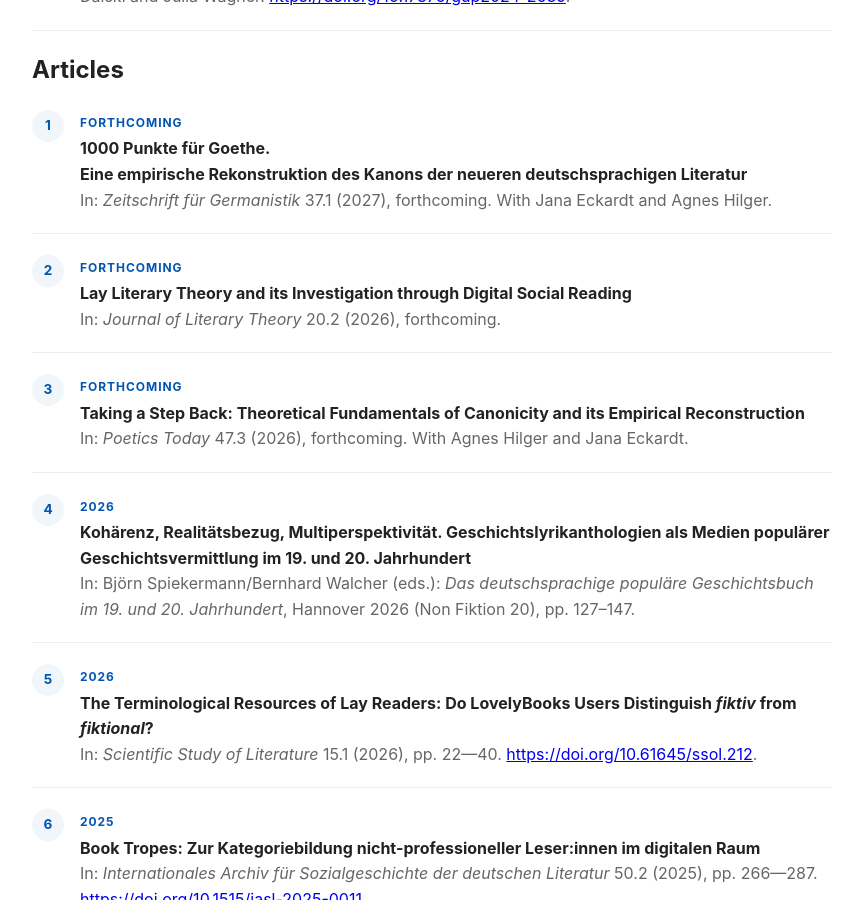
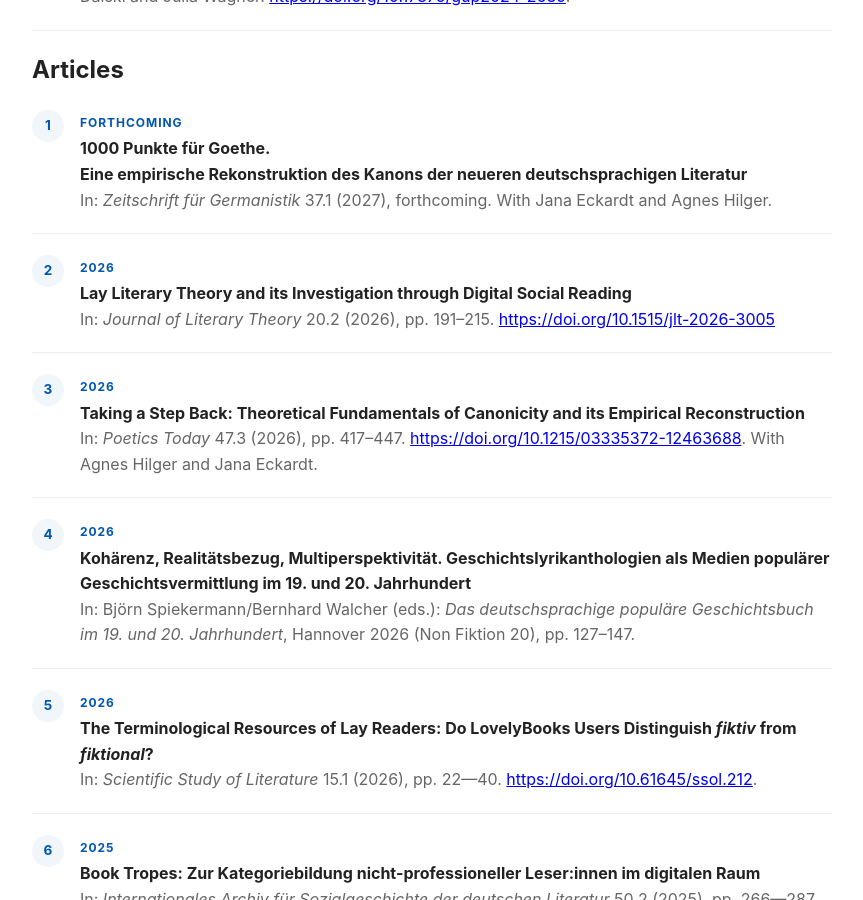
Before and after one commit to MertenKroencke/mertenkroencke.github.io, a Jekyll site: the page built from publications/index.md, in a window 1280 px wide and 900 px high, scrolled down 588 px. Shown: the whole window, without its empty margins (208-1071 px from the left). Built offline with Jekyll 4.4.1, drawn with Linux system fonts in a browser that asks for light colours.

Commit message:
Update index.md

```diff
--- a/publications/index.md
+++ b/publications/index.md
@@ -33,8 +33,8 @@ summary{cursor:pointer;font-weight:700;color:#0056b3}
 
 <ol class="pub-list">
 <li><div class="pub-kind">Forthcoming</div><div class="pub-title">1000 Punkte für Goethe.<br>Eine empirische Rekonstruktion des Kanons der neueren deutschsprachigen Literatur</div><div class="pub-meta">In: <em>Zeitschrift für Germanistik</em> 37.1 (2027), forthcoming. With Jana Eckardt and Agnes Hilger.</div></li>
-<li><div class="pub-kind">Forthcoming</div><div class="pub-title">Lay Literary Theory and its Investigation through Digital Social Reading</div><div class="pub-meta">In: <em>Journal of Literary Theory</em> 20.2 (2026), forthcoming.</div></li>
-<li><div class="pub-kind">Forthcoming</div><div class="pub-title">Taking a Step Back: Theoretical Fundamentals of Canonicity and its Empirical Reconstruction</div><div class="pub-meta">In: <em>Poetics Today</em> 47.3 (2026), forthcoming. With Agnes Hilger and Jana Eckardt.</div></li>
+<li><div class="pub-kind">2026</div><div class="pub-title">Lay Literary Theory and its Investigation through Digital Social Reading</div><div class="pub-meta">In: <em>Journal of Literary Theory</em> 20.2 (2026), pp. 191–215. <a href="https://doi.org/10.1515/jlt-2026-3005">https://doi.org/10.1515/jlt-2026-3005</a></div></li>
+<li><div class="pub-kind">2026</div><div class="pub-title">Taking a Step Back: Theoretical Fundamentals of Canonicity and its Empirical Reconstruction</div><div class="pub-meta">In: <em>Poetics Today</em> 47.3 (2026), pp. 417–447. <a href="https://doi.org/10.1215/03335372-12463688">https://doi.org/10.1215/03335372-12463688</a>. With Agnes Hilger and Jana Eckardt.</div></li>
 <li><div class="pub-kind">2026</div><div class="pub-title">Kohärenz, Realitätsbezug, Multiperspektivität. Geschichtslyrikanthologien als Medien populärer Geschichtsvermittlung im 19. und 20. Jahrhundert</div><div class="pub-meta">In: Björn Spiekermann/Bernhard Walcher (eds.): <em>Das deutschsprachige populäre Geschichtsbuch im 19. und 20. Jahrhundert</em>, Hannover 2026 (Non Fiktion 20), pp. 127–147.</div></li>
 <li><div class="pub-kind">2026</div><div class="pub-title">The Terminological Resources of Lay Readers: Do LovelyBooks Users Distinguish <em>fiktiv</em> from <em>fiktional</em>?</div><div class="pub-meta">In: <em>Scientific Study of Literature</em> 15.1 (2026), pp. 22—40. <a href="https://doi.org/10.61645/ssol.212">https://doi.org/10.61645/ssol.212</a>.</div></li>
 <li><div class="pub-kind">2025</div><div class="pub-title">Book Tropes: Zur Kategoriebildung nicht-professioneller Leser:innen im digitalen Raum</div><div class="pub-meta">In: <em>Internationales Archiv für Sozialgeschichte der deutschen Literatur</em> 50.2 (2025), pp. 266—287. <a href="https://doi.org/10.1515/iasl-2025-0011">https://doi.org/10.1515/iasl-2025-0011</a>.</div></li>
```
